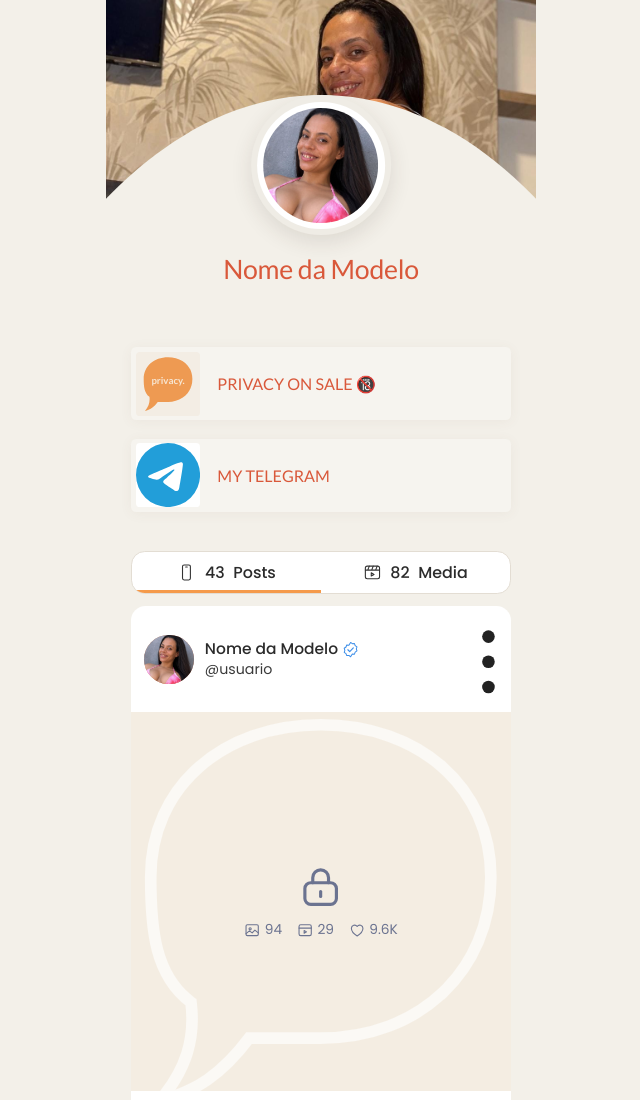
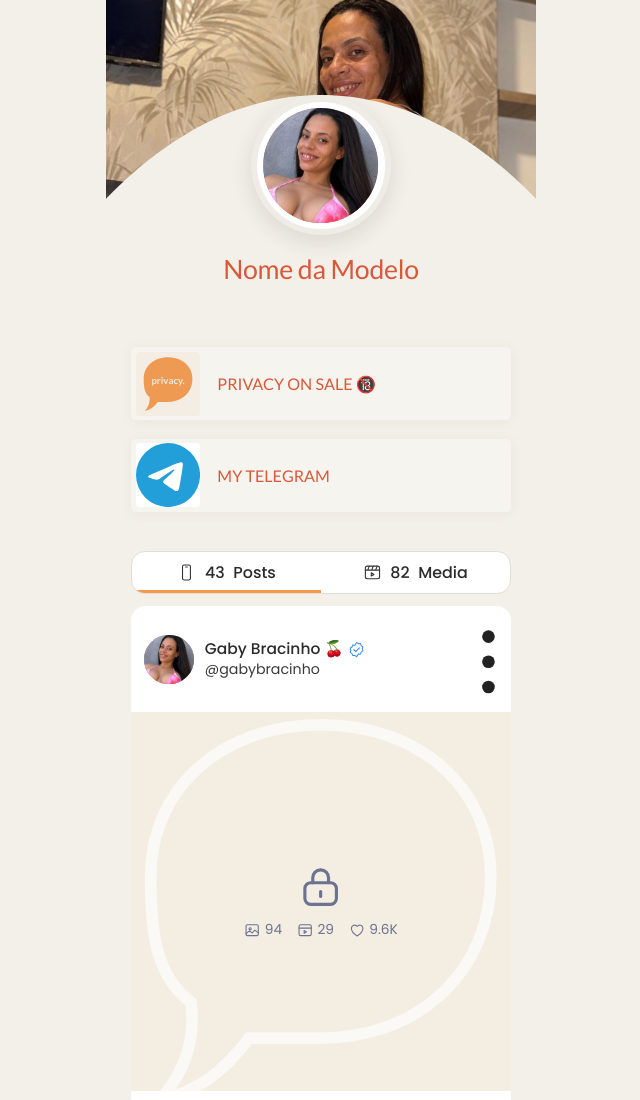
Before and after one commit to danieldylermando22-source/gabybracinho.bio, a plain HTML site: page index.html in a window 1280 px wide. Shown: the top 1100 px of the page, without its empty margins (319-959 px from the left). Drawn offline with Linux system fonts and the light colour scheme.

Commit message:
Update index.html

```diff
--- a/index.html
+++ b/index.html
@@ -358,10 +358,10 @@
         <div class="post-head">
           <div class="pic"><img src="avatar.jpg" alt="" onerror="this.remove()"></div>
           <div class="who">
-            <b>Nome da Modelo
+            <b>Gaby Bracinho 🍒
               <svg viewBox="0 0 24 24" aria-hidden="true"><path d="M12 2l2.4 1.8 3-.2 1 2.8 2.5 1.7-.9 2.9.9 2.9-2.5 1.7-1 2.8-3-.2L12 22l-2.4-1.8-3 .2-1-2.8-2.5-1.7.9-2.9-.9-2.9 2.5-1.7 1-2.8 3 .2z" fill="#fff" stroke="#3b8de8" stroke-width="1.4" stroke-linejoin="round"/><path d="M8.2 12.2l2.6 2.6 5-5.2" fill="none" stroke="#3b8de8" stroke-width="1.6" stroke-linecap="round" stroke-linejoin="round"/></svg>
             </b>
-            <small>@usuario</small>
+            <small>@gabybracinho</small>
           </div>
           <svg class="dots" viewBox="0 0 6 24" aria-hidden="true"><circle cx="3" cy="4" r="2" fill="#222"/><circle cx="3" cy="12" r="2" fill="#222"/><circle cx="3" cy="20" r="2" fill="#222"/></svg>
         </div>
```
